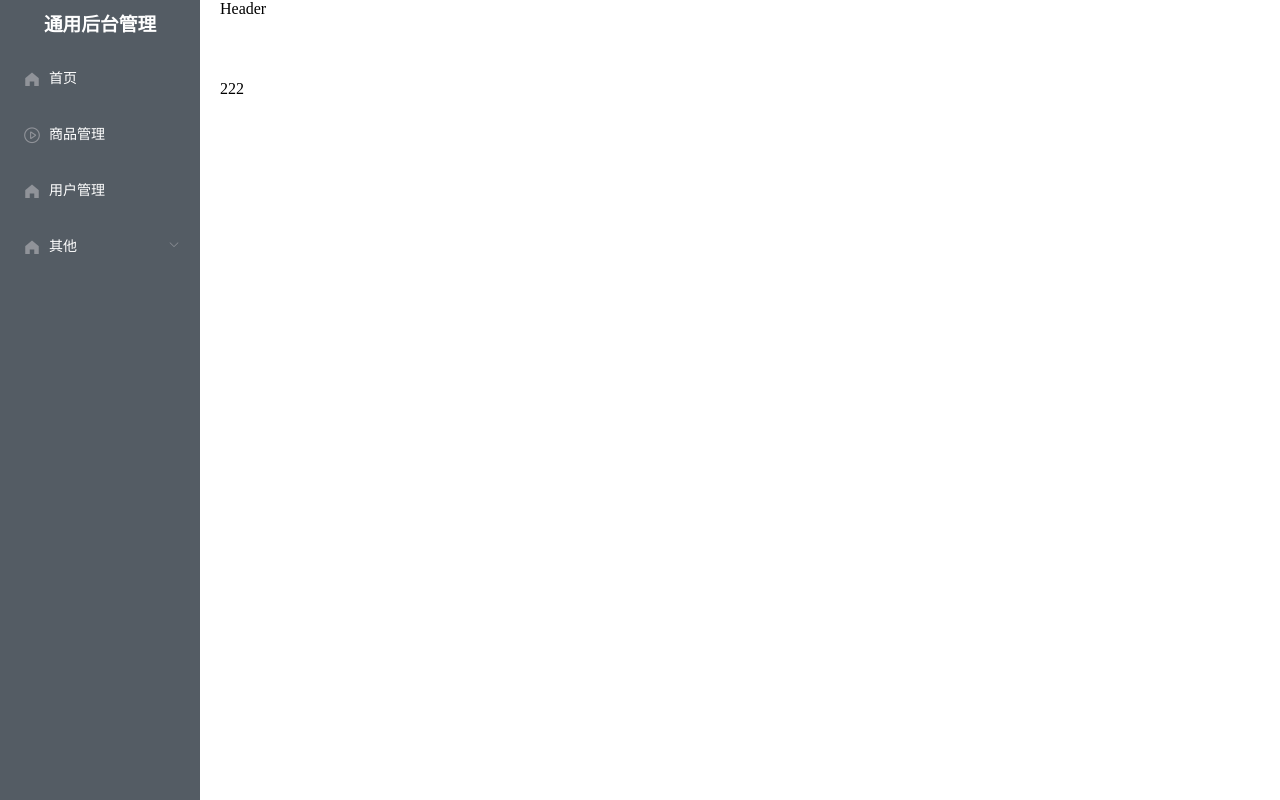
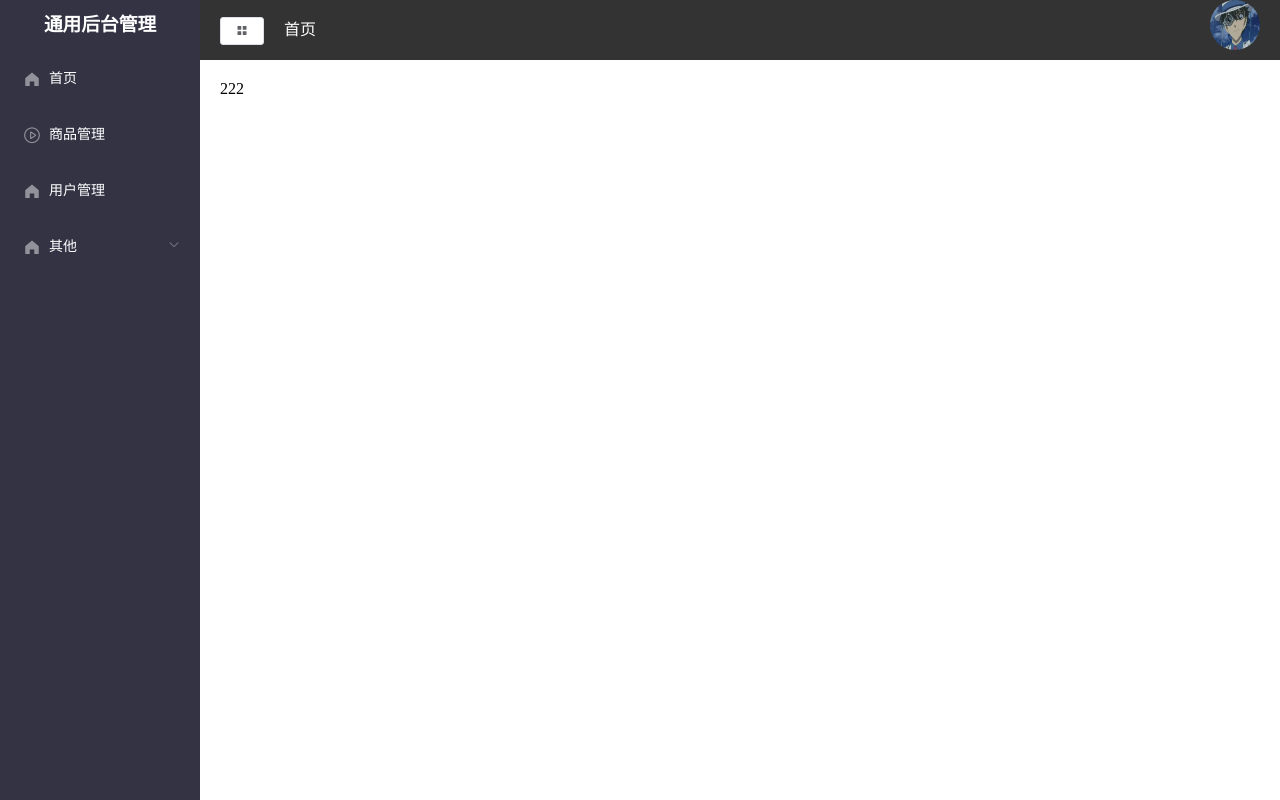
Before and after one commit to pxyyyyy/backed-pc, a Vue app: page /#/page2 in a window 1280 px wide. Built offline with nearby package versions, Linux system fonts and the light colour scheme.

Commit message:
使用vuex完成菜单展开收缩

```diff
--- a/package.json
+++ b/package.json
@@ -13,7 +13,8 @@
     "less": "4.1.2",
     "less-loader": "6.0.0",
     "vue": "^2.6.11",
-    "vue-router": "3.6.5"
+    "vue-router": "3.6.5",
+    "vuex": "3.6.2"
   },
   "devDependencies": {
     "@vue/cli-plugin-babel": "~4.5.12",
--- a/src/components/CommonAside.vue
+++ b/src/components/CommonAside.vue
@@ -2,11 +2,11 @@
   <el-menu
     class="el-menu-vertical-demo"
     :collapse="isCollapse"
-    background-color="#545c64"
+    background-color="#333344"
     text-color="#fff"
   >
     <!-- 没有子菜单 -->
-    <h3>通用后台管理</h3>
+    <h3>{{ isCollapse ? "后台" : "通用后台管理" }}</h3>
     <el-menu-item
       v-for="item in noChildren"
       :key="item.name"
@@ -42,7 +42,6 @@
 export default {
   data() {
     return {
-      isCollapse: false,
       menuData: [
         {
           path: "/",
@@ -104,10 +103,13 @@ export default {
     noChildren() {
       return this.menuData.filter((item) => !item.children);
     },
-
     // 有子菜单
     hasChildren() {
       return this.menuData.filter((item) => item.children);
+    },
+    // 接收vuex的isCollapse
+    isCollapse() {
+      return this.$store.state.tab.isCollapse;
     },
   },
 };
@@ -121,6 +123,7 @@ export default {
 }
 .el-menu {
   height: 100vh;
+  border-right: none;
   h3 {
     color: #ffffff;
     text-align: center;
--- /dev/null
+++ b/src/components/CommonHeader.vue
@@ -0,0 +1,56 @@
+<template>
+  <div class="header-container">
+    <div class="left-content">
+      <!-- 展开关闭侧边栏 -->
+      <el-button
+        @click="handleMenu"
+        icon="el-icon-menu"
+        size="mini"
+      ></el-button>
+      <!-- 面包屑 -->
+      <span class="title">首页</span>
+    </div>
+    <div class="right-content">
+      <img src="@/assets/headImg.jpg" alt="" />
+    </div>
+  </div>
+</template>
+
+<script>
+export default {
+  data() {
+    return {};
+  },
+  methods: {
+    handleMenu() {
+      this.$store.commit("collapseMenu");
+    },
+  },
+};
+</script>
+
+<style lang="less" scope>
+.header-container {
+  background-color: #333;
+  width: 100%;
+  height: 60px;
+  line-height: 60px;
+  display: flex;
+  justify-content: space-between;
+  .left-content {
+    margin-left: 20px;
+    .title {
+      color: #ffffff;
+      margin-left: 20px;
+    }
+  }
+  .right-content {
+    margin-right: 20px;
+    img {
+      border-radius: 50%;
+      width: 50px;
+      height: 50px;
+    }
+  }
+}
+</style>
--- a/src/main.js
+++ b/src/main.js
@@ -12,10 +12,12 @@ Vue.use(ElementUI);
 // Vue.use(Button)
 
 import router from './router'
+import store from './store'
 
 Vue.config.productionTip = false
 
 new Vue({
   router,
+  store,
   render: h => h(App),
 }).$mount('#app')
--- /dev/null
+++ b/src/store/index.js
@@ -0,0 +1,12 @@
+import Vuex from 'vuex'
+import tab from './tab'
+import Vue from 'vue'
+
+Vue.use(Vuex)
+
+// 创建vuex实例
+export default new Vuex.Store({
+    modules: {
+        tab
+    }
+})
--- /dev/null
+++ b/src/store/tab.js
@@ -0,0 +1,11 @@
+export default {
+    state: {
+        isCollapse: false,
+    },
+    mutations: {
+        // 修改菜单展开收起方法
+        collapseMenu(state) {
+            state.isCollapse = !state.isCollapse
+        }
+    }
+}
--- a/src/views/Main.vue
+++ b/src/views/Main.vue
@@ -1,11 +1,13 @@
 <template>
   <div>
     <el-container>
-      <el-aside width="200px">
+      <el-aside width="auto">
         <Aside />
       </el-aside>
       <el-container>
-        <el-header>Header</el-header>
+        <el-header>
+          <Header />
+        </el-header>
         <el-main>
           <!-- 子路由出口 -->
           <router-view></router-view>
@@ -17,9 +19,11 @@
 
 <script>
 import Aside from "../components/CommonAside.vue";
+import Header from "../components/CommonHeader.vue";
 export default {
   components: {
     Aside,
+    Header,
   },
 };
 </script>
@@ -29,4 +33,7 @@ export default {
   width: 200px;
   min-height: 400px;
 }
+.el-header {
+  padding: 0;
+}
 </style>
```
Also changed, not shown: src/assets/headImg.jpg (added), 1 other file (tests, documents, lock files or other folders).
